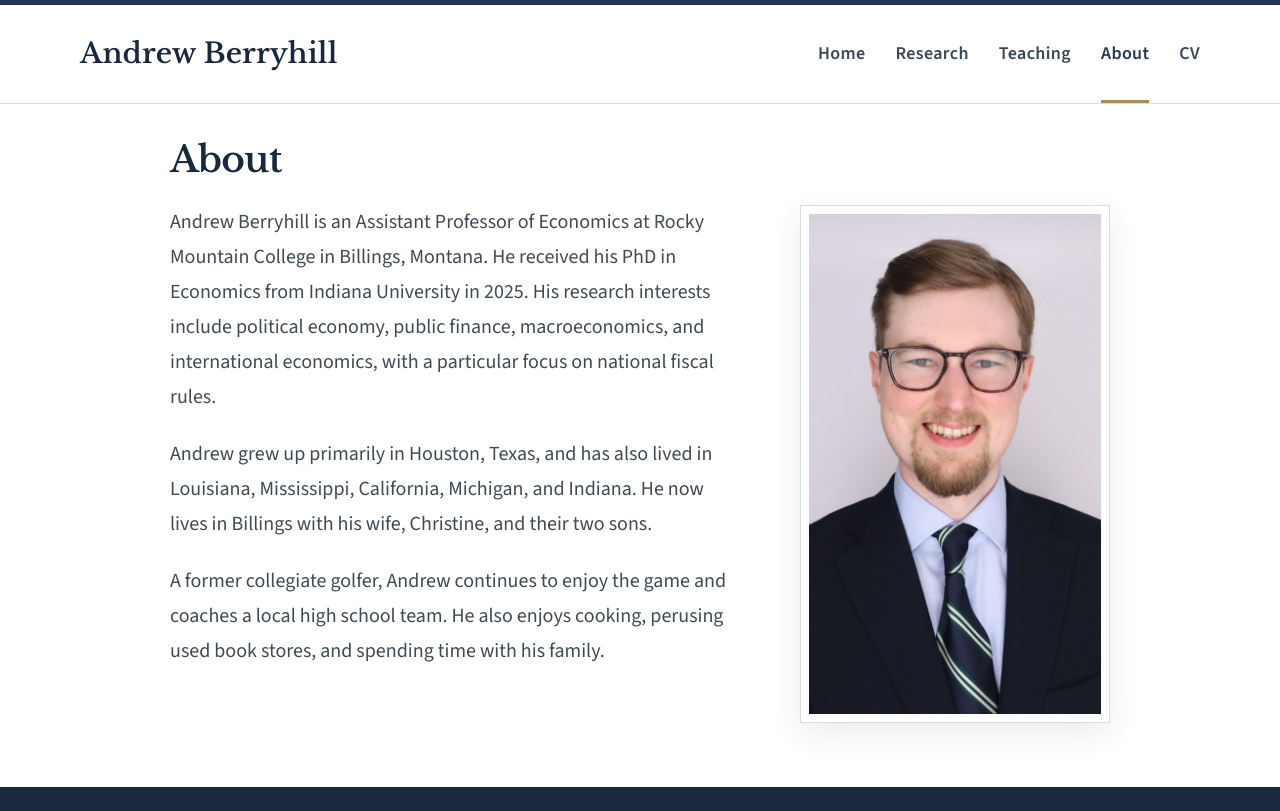
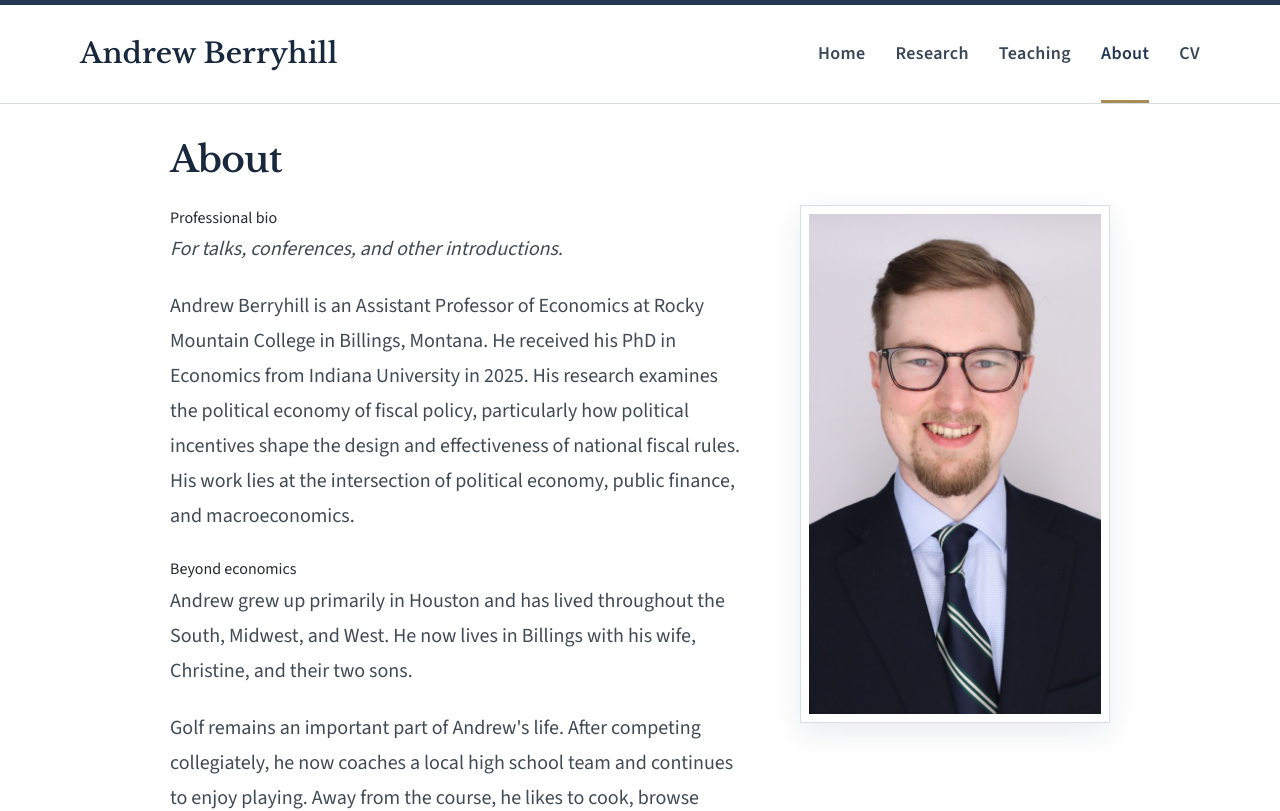
Before and after one commit to andrewberryhill/andrewberryhill.github.io, a Next.js app: page /short-bio in a window 1280 px wide. Shown: the top 811 px of the page. Built offline with nearby package versions, Linux system fonts and the light colour scheme.

Commit message:
Update About page bio

```diff
--- a/app/short-bio/page.tsx
+++ b/app/short-bio/page.tsx
@@ -18,14 +18,18 @@ export default function ShortBioPage() {
 
         <div className="bio-layout">
           <div className="bio-copy">
+            <h2>Professional bio</h2>
+            <p><em>For talks, conferences, and other introductions.</em></p>
             <p>
-              Andrew Berryhill is an Assistant Professor of Economics at Rocky Mountain College in Billings, Montana. He received his PhD in Economics from Indiana University in 2025. His research interests include political economy, public finance, macroeconomics, and international economics, with a particular focus on national fiscal rules.
+              Andrew Berryhill is an Assistant Professor of Economics at Rocky Mountain College in Billings, Montana. He received his PhD in Economics from Indiana University in 2025. His research examines the political economy of fiscal policy, particularly how political incentives shape the design and effectiveness of national fiscal rules. His work lies at the intersection of political economy, public finance, and macroeconomics.
+            </p>
+
+            <h2>Beyond economics</h2>
+            <p>
+              Andrew grew up primarily in Houston and has lived throughout the South, Midwest, and West. He now lives in Billings with his wife, Christine, and their two sons.
             </p>
             <p>
-              Andrew grew up primarily in Houston, Texas, and has also lived in Louisiana, Mississippi, California, Michigan, and Indiana. He now lives in Billings with his wife, Christine, and their two sons.
-            </p>
-            <p>
-              A former collegiate golfer, Andrew continues to enjoy the game and coaches a local high school team. He also enjoys cooking, perusing used book stores, and spending time with his family.
+              Golf remains an important part of Andrew&apos;s life. After competing collegiately, he now coaches a local high school team and continues to enjoy playing. Away from the course, he likes to cook, browse used bookstores, and spend time with his family.
             </p>
           </div>
           <div className="bio-portrait">
```
